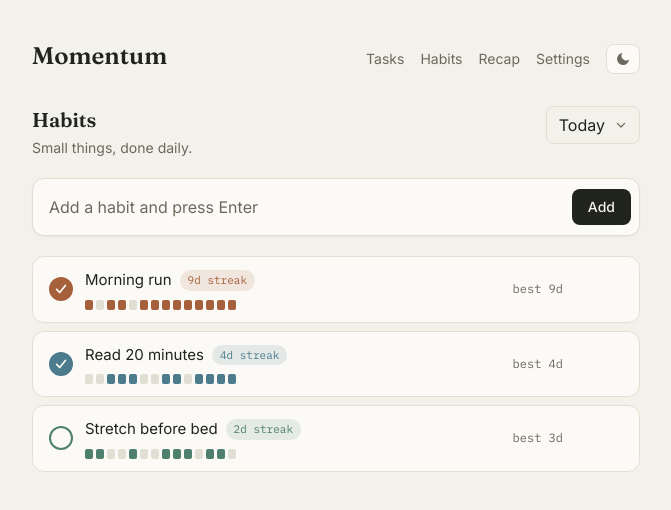
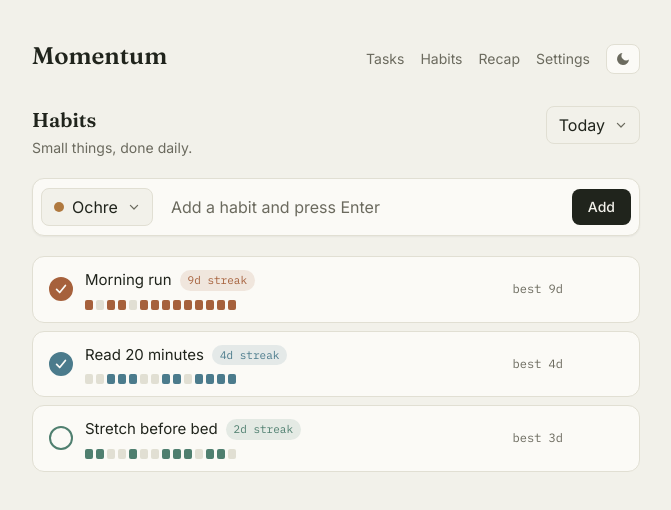
Before and after one commit to kieran-murphy/momentum, a Next.js app: page /momentum/habits in a window 1280 px wide. Shown: the top 510 px of the page, without its empty margins (304-975 px from the left). Built offline with nearby package versions, Linux system fonts and the light colour scheme.

Commit message:
Added filters for habits

```diff
--- a/app/habits/page.tsx
+++ b/app/habits/page.tsx
@@ -51,7 +51,7 @@ export default function HabitsPage() {
         />
       </div>
 
-      <AddHabit onAdd={addHabit} />
+      <AddHabit habits={habits} onAdd={addHabit} />
 
       {habits.length === 0 ? (
         <div className="rounded-xl border border-dashed border-line px-4 py-10 text-center font-body text-sm text-muted animate-slide-up dark:border-line dark:text-muted">
--- a/components/AddHabit.tsx
+++ b/components/AddHabit.tsx
@@ -1,15 +1,27 @@
 "use client";
 
-import { useState } from "react";
+import { useMemo, useState } from "react";
+import Dropdown from "@/components/Dropdown";
+import { ACCENT_PALETTE, ACCENT_PALETTE_NAMES, Habit } from "@/lib/types";
 
-export default function AddHabit({ onAdd }: { onAdd: (name: string) => void }) {
+export default function AddHabit({ habits, onAdd }: { habits: Habit[]; onAdd: (name: string, color: string) => void }) {
   const [name, setName] = useState("");
   const [isFocused, setIsFocused] = useState(false);
+  const [colorOverride, setColorOverride] = useState<string | null>(null);
+
+  // Suggests the first palette color no existing habit is already using, so
+  // new habits default to standing out from the ones already in the list.
+  const suggestedColor = useMemo(() => {
+    const used = new Set(habits.map((h) => h.color));
+    return ACCENT_PALETTE.find((c) => !used.has(c)) ?? ACCENT_PALETTE[habits.length % ACCENT_PALETTE.length];
+  }, [habits]);
+  const color = colorOverride ?? suggestedColor;
 
   function submit() {
     if (!name.trim()) return;
-    onAdd(name);
+    onAdd(name, color);
     setName("");
+    setColorOverride(null);
   }
 
   return (
@@ -18,6 +30,17 @@ export default function AddHabit({ onAdd }: { onAdd: (name: string) => void }) {
         isFocused ? "border-ink/30 shadow-md dark:border-ink/30 dark:shadow-md" : ""
       }`}
     >
+      <Dropdown
+        value={color}
+        onChange={setColorOverride}
+        ariaLabel="Habit color"
+        className="shrink-0"
+        sections={[
+          {
+            options: ACCENT_PALETTE.map((c) => ({ value: c, label: ACCENT_PALETTE_NAMES[c], color: c })),
+          },
+        ]}
+      />
       <input
         value={name}
         onChange={(e) => setName(e.target.value)}
--- a/components/Dropdown.tsx
+++ b/components/Dropdown.tsx
@@ -2,7 +2,7 @@
 
 import { Fragment, useEffect, useRef, useState } from "react";
 
-export type DropdownOption = { value: string; label: string };
+export type DropdownOption = { value: string; label: string; color?: string };
 export type DropdownSection = { label?: string; options: DropdownOption[] };
 
 export default function Dropdown({
@@ -68,6 +68,9 @@ export default function Dropdown({
         aria-label={ariaLabel}
         className="flex items-center gap-2 rounded-lg border border-line bg-paper py-1.5 pl-3 pr-2.5 font-body text-base text-ink transition-colors hover:border-ink/20 focus:outline-none dark:border-line dark:bg-paper dark:text-ink"
       >
+        {current?.color && (
+          <span aria-hidden="true" className="h-2.5 w-2.5 shrink-0 rounded-full" style={{ backgroundColor: current.color }} />
+        )}
         <span className="truncate">{current?.label ?? value}</span>
         <svg
           aria-hidden="true"
@@ -122,11 +125,18 @@ export default function Dropdown({
                           moveFocus(idx, -1);
                         }
                       }}
-                      className={`block w-full px-3 py-1.5 text-left font-body text-base transition-colors hover:bg-ink/5 focus:bg-ink/5 focus:outline-none ${
+                      className={`flex w-full items-center gap-2 px-3 py-1.5 text-left font-body text-base transition-colors hover:bg-ink/5 focus:bg-ink/5 focus:outline-none ${
                         selected ? "font-medium text-ink" : "text-ink/80"
                       }`}
                     >
-                      {option.label}
+                      {option.color && (
+                        <span
+                          aria-hidden="true"
+                          className="h-2.5 w-2.5 shrink-0 rounded-full"
+                          style={{ backgroundColor: option.color }}
+                        />
+                      )}
+                      <span className="truncate">{option.label}</span>
                     </button>
                   </li>
                 );
--- a/components/Heatmap.tsx
+++ b/components/Heatmap.tsx
@@ -18,9 +18,19 @@ export default function Heatmap({ tasks, groups, habits }: { tasks: Task[]; grou
   // to the rolling 70-day view whenever rangeKey isn't a real month key.
   const selectedMonth = monthOptions.find((o) => o.key === rangeKey);
 
+  // "all" (the default) leaves tasks in the mix; picking one habit narrows
+  // the whole heatmap down to just that habit, so tasks drop out entirely.
+  const [habitFilter, setHabitFilter] = useState("all");
+  const activeHabit = habits.find((h) => h.id === habitFilter);
+  const filteredTasks = habitFilter === "all" ? tasks : [];
+  const filteredHabits = activeHabit ? [activeHabit] : habits;
+
   const days = useMemo(
-    () => (selectedMonth ? buildMonthHeatmap(tasks, habits, selectedMonth.start) : buildRecentHeatmap(tasks, habits, RECENT_DAYS)),
-    [tasks, habits, selectedMonth]
+    () =>
+      selectedMonth
+        ? buildMonthHeatmap(filteredTasks, filteredHabits, selectedMonth.start)
+        : buildRecentHeatmap(filteredTasks, filteredHabits, RECENT_DAYS),
+    [filteredTasks, filteredHabits, selectedMonth]
   );
 
   const weeks = useMemo(() => {
@@ -46,9 +56,9 @@ export default function Heatmap({ tasks, groups, habits }: { tasks: Task[]; grou
   // only mechanism that actually works on a touch device.
   const displayed = hovered ?? selected;
   const displayedTasks = displayed
-    ? tasks.filter((t) => t.completedAt && dayKey(new Date(t.completedAt)) === displayed.key)
+    ? filteredTasks.filter((t) => t.completedAt && dayKey(new Date(t.completedAt)) === displayed.key)
     : [];
-  const displayedHabits = displayed ? habits.filter((h) => h.completions.includes(displayed.key)) : [];
+  const displayedHabits = displayed ? filteredHabits.filter((h) => h.completions.includes(displayed.key)) : [];
 
   // 70 days is an exact 10 columns and a month is at most 6, so one cell
   // size comfortably fits a phone-width card in both modes — see the mobile
@@ -59,6 +69,12 @@ export default function Heatmap({ tasks, groups, habits }: { tasks: Task[]; grou
 
   function selectRange(key: string) {
     setRangeKey(key);
+    setHovered(null);
+    setSelected(null);
+  }
+
+  function selectHabitFilter(key: string) {
+    setHabitFilter(key);
     setHovered(null);
     setSelected(null);
   }
@@ -76,6 +92,22 @@ export default function Heatmap({ tasks, groups, habits }: { tasks: Task[]; grou
             {rangeTotal} completed{rangeTotal > 0 ? ` · ${activeDays} active day${activeDays === 1 ? "" : "s"}` : ""}
           </p>
         </div>
+        <div className="flex items-center gap-2">
+          {habits.length > 0 && (
+            <Dropdown
+              value={habitFilter}
+              onChange={selectHabitFilter}
+              ariaLabel="Filter by habit"
+              sections={[
+                {
+                  options: [
+                    { value: "all", label: "All habits" },
+                    ...habits.map((h) => ({ value: h.id, label: h.name })),
+                  ],
+                },
+              ]}
+            />
+          )}
           <Dropdown
             value={rangeKey}
             onChange={selectRange}
@@ -85,6 +117,7 @@ export default function Heatmap({ tasks, groups, habits }: { tasks: Task[]; grou
               { label: "By month", options: monthOptions.map((o) => ({ value: o.key, label: o.label })) },
             ]}
           />
+        </div>
       </div>
 
       <div className="flex flex-col items-center gap-5 sm:flex-row sm:justify-center sm:gap-10">
@@ -105,6 +138,7 @@ export default function Heatmap({ tasks, groups, habits }: { tasks: Task[]; grou
                 }
                 const scale = 0.25 + 0.75 * (cell.total / maxTotal);
                 const isSelected = selected?.key === cell.key;
+                const glowColor = activeHabit?.color ?? "var(--color-gold)";
                 return (
                   <button
                     key={cell.key}
@@ -114,12 +148,11 @@ export default function Heatmap({ tasks, groups, habits }: { tasks: Task[]; grou
                     onClick={() => toggleSelected(cell)}
                     aria-pressed={isSelected}
                     aria-label={`${formatDayLabel(cell.date)}: ${cell.total} completed`}
-                    className={`${cellClass} transition-all duration-200 hover:scale-125 focus:outline-none ${
-                      isSelected ? "shadow-[0_0_2px_1px_var(--color-gold),0_0_6px_2px_var(--color-gold)]" : ""
-                    }`}
+                    className={`${cellClass} transition-all duration-200 hover:scale-125 focus:outline-none`}
                     style={{
-                      background: cellColor(cell),
+                      background: cellColor(cell, activeHabit?.color),
                       opacity: cell.total === 0 ? 1 : scale,
+                      boxShadow: isSelected ? `0 0 2px 1px ${glowColor}, 0 0 6px 2px ${glowColor}` : undefined,
                     }}
                   />
                 );
--- a/lib/recap.ts
+++ b/lib/recap.ts
@@ -131,8 +131,10 @@ export function listMonthOptions(tasks: Task[], habits: Habit[]): MonthOption[]
 // A day's cell is a flat intensity color rather than a per-group split —
 // the click-to-expand breakdown is where per-group detail actually lives.
 // Uses CSS custom properties (not hardcoded hex) so it adapts in dark mode.
-export function cellColor(cell: DayCell): string {
-  return cell.total === 0 ? "var(--color-line)" : "var(--color-gold)";
+// `activeColor` lets a single-habit filter tint cells with that habit's own
+// color (matching the habit page) instead of the default gold.
+export function cellColor(cell: DayCell, activeColor = "var(--color-gold)"): string {
+  return cell.total === 0 ? "var(--color-line)" : activeColor;
 }
 
 export function currentStreak(tasks: Task[]): number {
--- a/lib/types.ts
+++ b/lib/types.ts
@@ -27,4 +27,24 @@ export const DEFAULT_GROUPS: Group[] = [
   { id: "life", name: "Life", color: "#6B7F4F", soft: "#E4EADB" },
 ];
 
-export const ACCENT_PALETTE = ["#A6613C", "#4B7B8C", "#8A5FA6", "#B0793F", "#4F7F6F"];
+// Single source of truth for accent colors (group/habit auto-assignment and
+// the habit color picker) — kept muted/earthy to match the app's palette.
+const ACCENT_COLORS: { hex: string; name: string }[] = [
+  { hex: "#A6613C", name: "Terracotta" },
+  { hex: "#B0793F", name: "Ochre" },
+  { hex: "#C08A52", name: "Clay" },
+  { hex: "#8C9B4F", name: "Olive" },
+  { hex: "#4F7F6F", name: "Pine" },
+  { hex: "#4B8C82", name: "Jade" },
+  { hex: "#4B7B8C", name: "Teal" },
+  { hex: "#5B6FA6", name: "Slate" },
+  { hex: "#6B5FA6", name: "Indigo" },
+  { hex: "#8A5FA6", name: "Purple" },
+  { hex: "#A65B7A", name: "Mauve" },
+  { hex: "#A65B5B", name: "Wine" },
+];
+
+export const ACCENT_PALETTE = ACCENT_COLORS.map((c) => c.hex);
+export const ACCENT_PALETTE_NAMES: Record<string, string> = Object.fromEntries(
+  ACCENT_COLORS.map((c) => [c.hex, c.name])
+);
--- a/lib/useHabitStore.ts
+++ b/lib/useHabitStore.ts
@@ -22,14 +22,15 @@ export function useHabitStore() {
     if (hydrated && dataSource === "local") writeLocal(HABITS_KEY, habits);
   }, [habits, hydrated, dataSource]);
 
-  const addHabit = useCallback((name: string) => {
+  const addHabit = useCallback((name: string, color?: string) => {
     const trimmed = name.trim();
     if (!trimmed) return;
     setHabits((prev) => {
       const usedColors = new Set(prev.map((h) => h.color));
-      const color = ACCENT_PALETTE.find((c) => !usedColors.has(c)) ?? ACCENT_PALETTE[prev.length % ACCENT_PALETTE.length];
+      const resolvedColor =
+        color ?? ACCENT_PALETTE.find((c) => !usedColors.has(c)) ?? ACCENT_PALETTE[prev.length % ACCENT_PALETTE.length];
       const id = trimmed.toLowerCase().replace(/[^a-z0-9]+/g, "-") + "-" + Date.now().toString(36);
-      return [...prev, { id, name: trimmed, color, createdAt: new Date().toISOString(), completions: [] }];
+      return [...prev, { id, name: trimmed, color: resolvedColor, createdAt: new Date().toISOString(), completions: [] }];
     });
   }, []);
 
```
Lines whose indentation alone changed are shown as unchanged.
